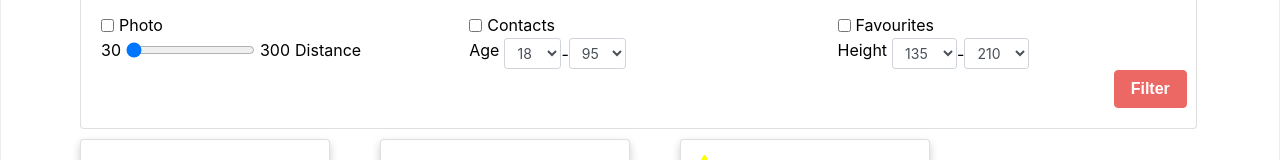
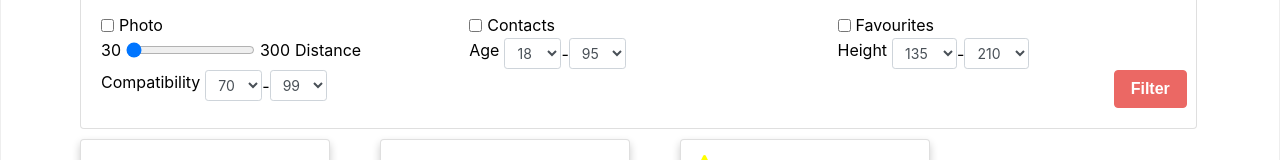
Before and after one commit to maxkimambo/sparknetworks, an Angular app in the folder src/web/: page / in a window 1280 px wide. Shown: the part 420-580 px from the top of the page. Built offline with nearby package versions, Linux system fonts and the light colour scheme; a web font is replaced by a local one.

Commit message:
add compatibility filter

```diff
--- a/src/web/src/app/components/app.filter.html
+++ b/src/web/src/app/components/app.filter.html
@@ -95,7 +95,28 @@
       <!--end row-->
       <div class="row">
         <div class="col-md-11">
-          &nbsp;
+
+          <!-- compatibility -->
+          <div class="form-check form-check-inline">
+            <label class="form-control-label" for="start-height">
+              <span class="item-label"> Compatibility</span>
+            </label>
+
+            <select name="startCompatibility" [(ngModel)]="vm.startCompatibility" class="form-control form-control-sm" id="start-compatibility">
+              <option *ngFor="let c of compatibilityValues" [ngValue]="c">{{c}}</option>
+            </select>
+            -
+            <select name="endCompatibility" [(ngModel)]="vm.endCompatibility" class="form-control form-control-sm" id="end-compatibility">
+
+              <option *ngFor="let c of compatibilityValues" [ngValue]="c">{{c}}</option>
+
+
+            </select>
+
+
+
+          </div>
+          <!-- end compatibility -->
 
         </div>
         <div class="col-md-1">
--- a/src/web/src/app/components/app.filter.ts
+++ b/src/web/src/app/components/app.filter.ts
@@ -11,9 +11,10 @@ export class FilterComponent implements OnInit {
 
   heightValues = [];
   ageValues = [];
+  compatibilityValues = [];
   vm: any
 
-  onSubmit(){
+  onSubmit() {
     // send the data to the api
     console.log(this.vm);
   }
@@ -26,6 +27,9 @@ export class FilterComponent implements OnInit {
     for (let a = 18; a < 96; a++) {
       this.ageValues.push(a);
     }
+    for (let c = 1; c < 100; c++) {
+      this.compatibilityValues.push(c);
+    }
     // setting sensible defaults
     this.vm = {};
     this.vm.photo = false;
@@ -36,6 +40,8 @@ export class FilterComponent implements OnInit {
     this.vm.startHeight = 135;
     this.vm.endHeight = 210;
     this.vm.distance = 30;
+    this.vm.startCompatibility = 70;
+    this.vm.endCompatibility = 99;
   }
 
 
```
